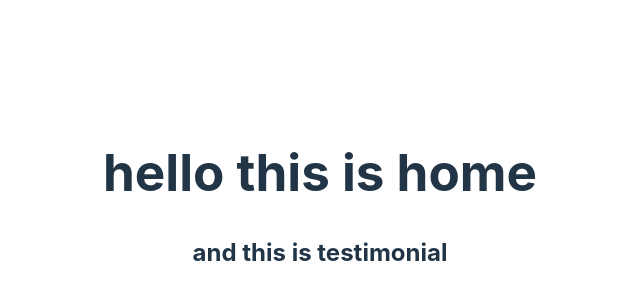
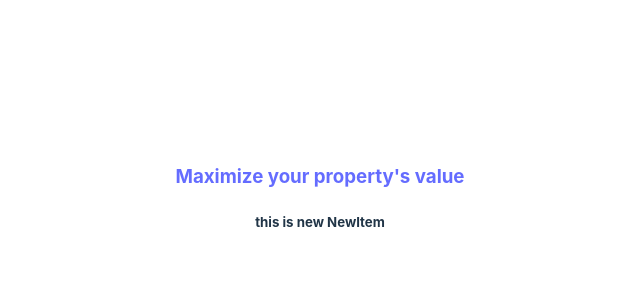
Before and after one commit to Batista0523/johnson-portoflio-front, a React (Vite) app: page /create in a window 1280 px wide. Shown: the part 200-500 px from the top of the page, without its empty margins (320-960 px from the left). Built offline with nearby package versions, Linux system fonts and the light colour scheme.

Commit message:
install react-router-dom and used Link in navBar

```diff
--- a/package.json
+++ b/package.json
@@ -11,7 +11,8 @@
   },
   "dependencies": {
     "react": "^18.2.0",
-    "react-dom": "^18.2.0"
+    "react-dom": "^18.2.0",
+    "react-router-dom": "^6.20.0"
   },
   "devDependencies": {
     "@types/react": "^18.2.15",
--- a/src/App.jsx
+++ b/src/App.jsx
@@ -1,18 +1,22 @@
-import { useState } from 'react'
-import NavBar from './components/NavBar/NavBar'
-import './App.css'
-import { Home } from './container'
+import { useState } from "react";
+import { BrowserRouter as Router, Route, Routes } from "react-router-dom";
+import NavBar from "./components/NavBar/NavBar";
+import { Home, Edit, ShowPage, IndexPage, NewItem } from "./container";
+import "./App.css";
 
 function App() {
-  const [count, setCount] = useState(0)
+  const [count, setCount] = useState(0);
 
   return (
-
-    <div className='app'>
-      <Home/>
-
-   </div>
-  )
+    <div className="app">
+      <Router>
+        <NavBar />
+        <Routes>
+          <Route path='/create' element={<NewItem/>}/>
+        </Routes>
+      </Router>
+    </div>
+  );
 }
 
-export default App
+export default App;
--- a/src/components/NavBar/NavBar.jsx
+++ b/src/components/NavBar/NavBar.jsx
@@ -1,11 +1,15 @@
-import React from 'react';
-
+import React from "react";
+import { Link } from "react-router-dom";
 const NavBar = () => {
-    return (
-        <div>
-
-        </div>
-    );
-}
+  return (
+    <div className="navBar">
+      <div className="create-btn">
+        <Link to="./create">
+          <h3>Maximize your property's value</h3>
+        </Link>
+      </div>
+    </div>
+  );
+};
 
 export default NavBar;
--- a/src/container/Create/NewItem.jsx
+++ b/src/container/Create/NewItem.jsx
@@ -3,7 +3,7 @@ import React from 'react';
 const NewItem = () => {
     return (
         <div>
-
+            <h5>this is new NewItem</h5>
         </div>
     );
 }
--- a/src/container/Details/ShowPage.jsx
+++ b/src/container/Details/ShowPage.jsx
@@ -3,7 +3,7 @@ import React from 'react';
 const ShowPage = () => {
     return (
         <div>
-
+            <h4>this is show</h4>
         </div>
     );
 }
--- a/src/container/Index/IndexPage.jsx
+++ b/src/container/Index/IndexPage.jsx
@@ -3,7 +3,7 @@ import React from 'react';
 const IndexPage = () => {
     return (
         <div>
-
+            <h6>this is IndexPage</h6>
         </div>
     );
 }
--- a/src/container/Update/Edit.jsx
+++ b/src/container/Update/Edit.jsx
@@ -3,7 +3,7 @@ import React from 'react';
 const Edit = () => {
     return (
         <div>
-
+            <h3>this is Edit</h3>
         </div>
     );
 }
```
Also changed, not shown: 1 other file (tests, documents, lock files or other folders).
